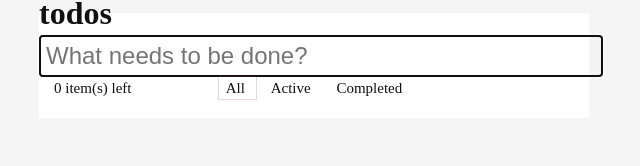
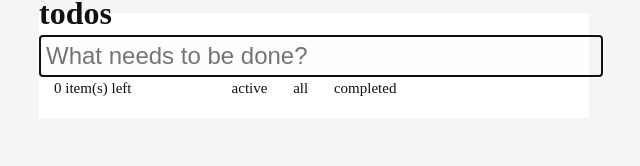
Before and after one commit to NastenaL/Todo, an Angular app: page / in a window 1280 px wide. Shown: the part 117-283 px from the top of the page, without its empty margins (326-966 px from the left). Built offline with nearby package versions, Linux system fonts and the light colour scheme.

Commit message:
rewrote footer filters

```diff
--- a/src/app/todos/components/footer/footer.component.css
+++ b/src/app/todos/components/footer/footer.component.css
@@ -53,3 +53,8 @@
 .filters li a.selected {
 	border-color: rgba(175, 47, 47, 0.2);
 }
+
+
+.f{
+	background: blue;
+}
--- a/src/app/todos/components/footer/footer.component.html
+++ b/src/app/todos/components/footer/footer.component.html
@@ -4,36 +4,12 @@
   </span>
 
   <ul class="filters">
-    <li>
-      <!-- TODO: Don't subscribe multiple times to one cold observable for sake to performance reasons  -->
-      <!-- TODO: Refactor this approach to ngFor instead. It's could be more easily to extend this functionality and express it by array of link models instead -->
+    <li *ngFor="let f of filters">
       <a
-        [routerLink]="['/all']"
-        routerLinkActive="active"
-        [ngClass]="{ selected: (filter | async) === filterEnum.All }"
-        (click)="changeFilter($event, filterEnum.All)"
-      >
-        All
-      </a>
-    </li>
-    <li>
-      <a
-        [routerLink]="['/active']"
-        routerLinkActive="active"
-        [ngClass]="{ selected: (filter | async) === filterEnum.Active }"
-        (click)="changeFilter($event, filterEnum.Active)"
-      >
-        Active
-      </a>
-    </li>
-    <li>
-      <a
-        [routerLink]="['/completed']"
-        routerLinkActive="active"
-        [ngClass]="{ selected: (filter | async) === filterEnum.Completed }"
-        (click)="changeFilter($event, filterEnum.Completed)"
-      >
-        Completed
+        [routerLink]="f.url"
+        routerLinkActive="f"
+        (click)="changeFilter(f.text)">
+        {{f.text}}
       </a>
     </li>
   </ul>
--- a/src/app/todos/components/footer/footer.component.ts
+++ b/src/app/todos/components/footer/footer.component.ts
@@ -15,6 +15,10 @@ export class FooterComponent {
   public activeCount$: Observable<number> = this.todoService.activeCount;
   public filterEnum = Filter;
   public readonly filter = this.todoService.filter;
+  public readonly filters = [{ text: Filter.Active, url: '/'+Filter.Active},
+    {text: Filter.All, url: '/'+Filter.All} ,
+    {text: Filter.Completed, url: '/'+Filter.Completed}];
+
 
   constructor(
     private readonly todoService: TodoService,
@@ -27,9 +31,7 @@ export class FooterComponent {
     this.router.events.subscribe(console.log);
   }
 
-  public changeFilter(event: Event, filter: Filter): void {
-    //   TODO: Remove by refactoring to routerLink directives
-    event.preventDefault();
+  public changeFilter(filter: Filter): void {
     this.todoService.changeFilter(filter);
   }
 }
--- a/src/app/todos/todos-routing.module.ts
+++ b/src/app/todos/todos-routing.module.ts
@@ -1,7 +1,6 @@
 import { NgModule } from '@angular/core';
 import { RouterModule, Routes } from '@angular/router';
-// TODO: Please, use index.ts instead of absolute path
-import { TodosContainer } from 'src/app/todos/components/todos-container/todos-container.component';
+import { TodosContainer } from 'src/app/todos/index';
 
 const routes: Routes = [
   {
```
